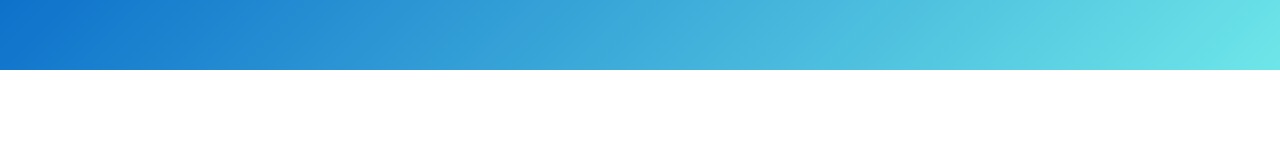
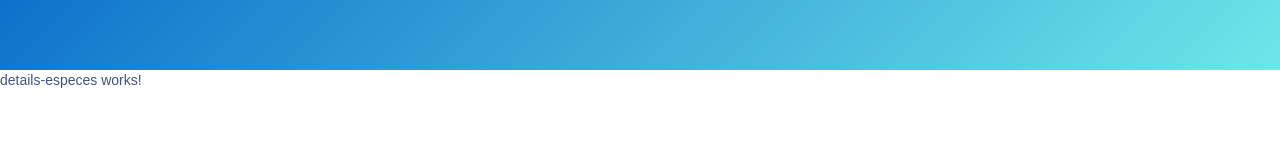
Before and after one commit to Powarox/Sinay-FishDataviz2, an Angular app: page /details-especes/1 in a window 1280 px wide. Before the commit this address led to /. Shown: the part 130-290 px from the top of the page. Built offline with nearby package versions, Linux system fonts and the light colour scheme.

Commit message:
Create Component details-especes

```diff
--- a/src/app/app-routing.module.ts
+++ b/src/app/app-routing.module.ts
@@ -3,10 +3,12 @@ import { RouterModule, Routes } from '@angular/router';
 
 import { HomeComponent } from './home/home.component'
 import { ListeEspecesComponent } from './liste-especes/liste-especes.component'
+import { DetailsEspecesComponent } from './details-especes/details-especes.component'
 
 const routes: Routes = [
     { path: '', component: HomeComponent },
-    { path: 'liste-especes', component: ListeEspecesComponent }
+    { path: 'liste-especes', component: ListeEspecesComponent },
+    { path: 'details-especes/:id', component: DetailsEspecesComponent }
 ];
 
 @NgModule({
--- a/src/app/app.module.ts
+++ b/src/app/app.module.ts
@@ -8,12 +8,14 @@ import { ListeEspecesComponent } from './liste-especes/liste-especes.component';
 import { HomeComponent } from './home/home.component';
 import { NoopAnimationsModule } from '@angular/platform-browser/animations';
 import { MatListModule } from '@angular/material/list';
+import { DetailsEspecesComponent } from './details-especes/details-especes.component';
 
 @NgModule({
     declarations: [
         AppComponent,
         ListeEspecesComponent,
         HomeComponent,
+        DetailsEspecesComponent,
     ],
     imports: [
         BrowserModule,
--- /dev/null
+++ b/src/app/details-especes/details-especes.component.html
@@ -0,0 +1 @@
+<p>details-especes works!</p>
--- /dev/null
+++ b/src/app/details-especes/details-especes.component.ts
@@ -0,0 +1,15 @@
+import { Component, OnInit } from '@angular/core';
+
+@Component({
+  selector: 'app-details-especes',
+  templateUrl: './details-especes.component.html',
+  styleUrls: ['./details-especes.component.scss']
+})
+export class DetailsEspecesComponent implements OnInit {
+
+  constructor() { }
+
+  ngOnInit(): void {
+  }
+
+}
```
Also changed, not shown: src/app/details-especes/details-especes.component.scss (added).
